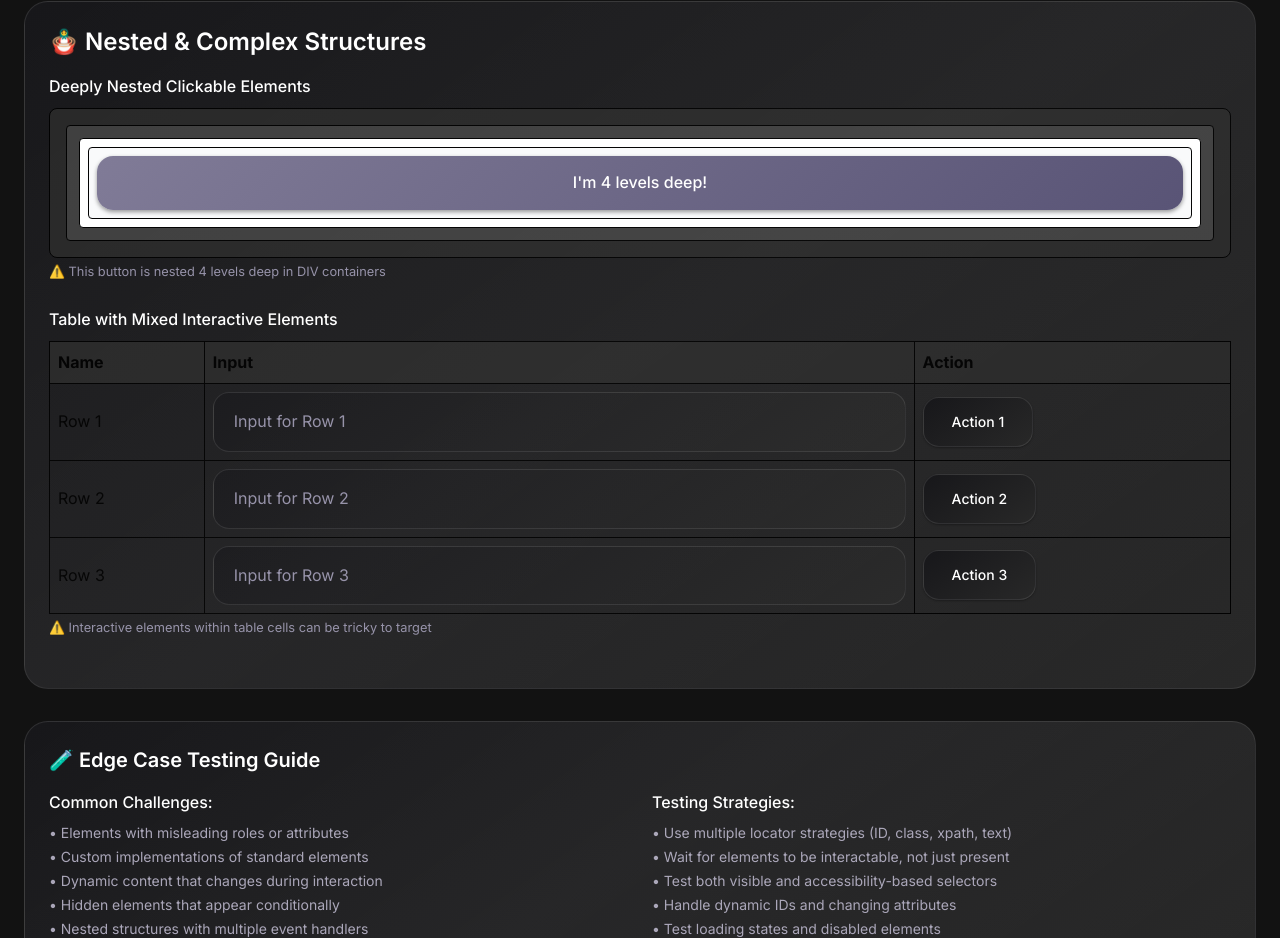
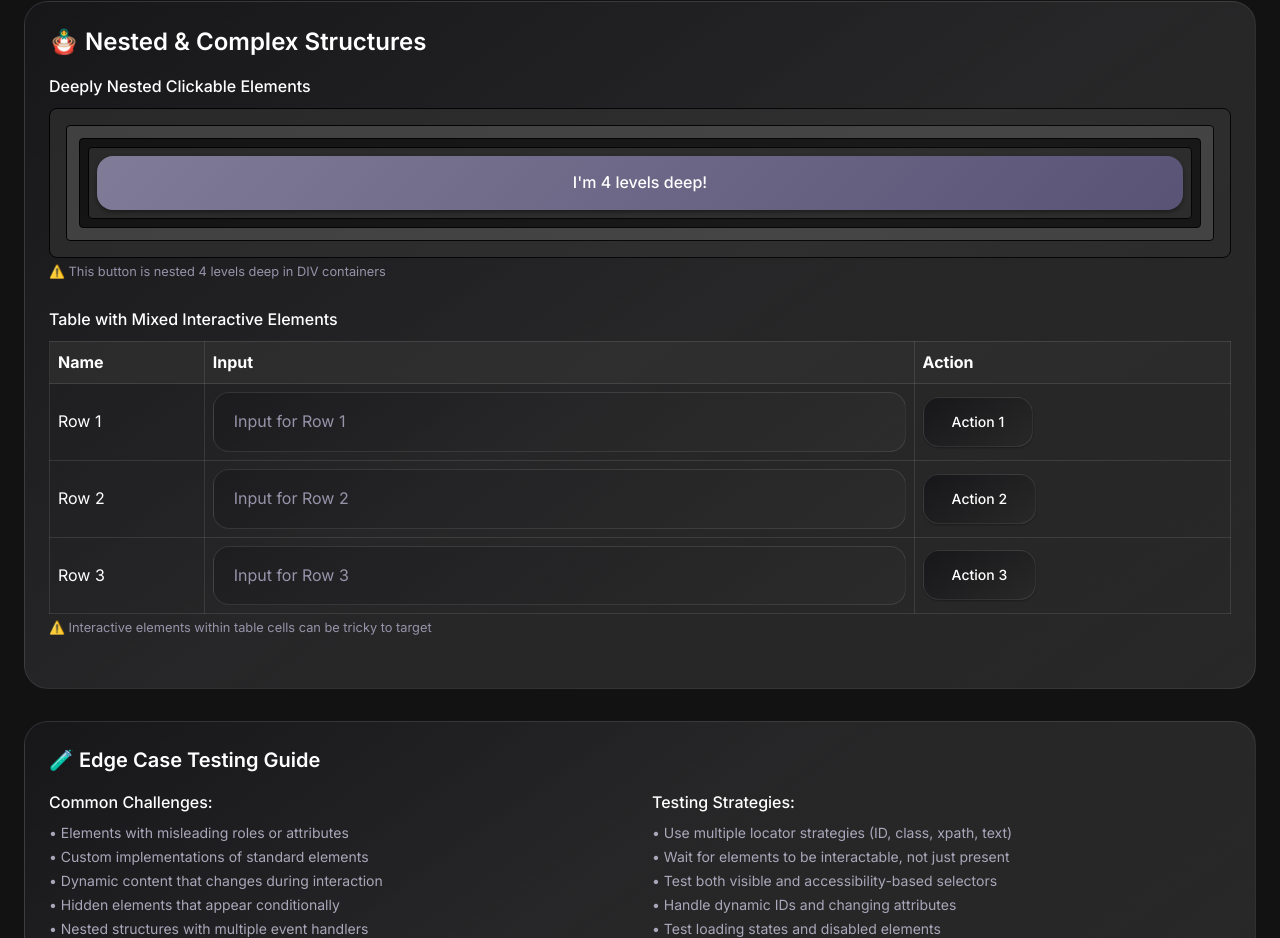
Before and after one commit to mskchaithanyaraj/test-for-automation, a React (Vite) app: page /edge-cases in a window 1280 px wide. Shown: the part 2183-3121 px from the top of the page. Built offline with nearby package versions, Linux system fonts and the light colour scheme.

Commit message:
fixed some issues

```diff
--- a/src/pages/EdgeCases.jsx
+++ b/src/pages/EdgeCases.jsx
@@ -116,7 +116,7 @@ const EdgeCases = () => {
           <div className="premium-form-group">
             <label className="premium-label">SPAN styled like an input</label>
             <span
-              className="premium-input w-full block p-3 border rounded-lg bg-white cursor-text"
+              className="premium-input w-full block p-3 border rounded-lg theme-bg-primary cursor-text"
               data-testid="fake-input-span"
               onClick={() => alert("This is not actually an input!")}
             >
@@ -161,7 +161,7 @@ const EdgeCases = () => {
                 </span>
               </div>
               {isDropdownOpen && (
-                <div className="absolute top-full left-0 right-0 mt-1 bg-white border rounded-lg shadow-lg z-10 theme-bg-primary">
+                <div className="absolute top-full left-0 right-0 mt-1 theme-bg-primary theme-border-primary border rounded-lg shadow-lg z-10">
                   {[
                     "Option 1",
                     "Option 2",
@@ -171,7 +171,7 @@ const EdgeCases = () => {
                   ].map((option) => (
                     <div
                       key={option}
-                      className="p-3 hover:bg-gray-100 cursor-pointer border-b last:border-b-0"
+                      className="p-3 hover:theme-bg-secondary cursor-pointer theme-border-primary border-b last:border-b-0 theme-text-primary"
                       onClick={() => {
                         setEdgeFormData((prev) => ({
                           ...prev,
@@ -375,8 +375,8 @@ const EdgeCases = () => {
             </label>
             <div className="border rounded-lg p-4 theme-bg-secondary">
               <div className="border rounded p-3 theme-bg-tertiary">
-                <div className="border rounded p-2 bg-white">
-                  <div className="border rounded p-2 bg-gray-50">
+                <div className="border rounded p-2 theme-bg-primary">
+                  <div className="border rounded p-2 theme-bg-secondary">
                     <button
                       className="premium-button premium-button-primary w-full"
                       data-testid="deeply-nested-button"
@@ -402,16 +402,24 @@ const EdgeCases = () => {
               <table className="w-full border-collapse border theme-border-primary">
                 <thead>
                   <tr className="theme-bg-secondary">
-                    <th className="border p-2 text-left">Name</th>
-                    <th className="border p-2 text-left">Input</th>
-                    <th className="border p-2 text-left">Action</th>
+                    <th className="border theme-border-primary p-2 text-left theme-text-primary">
+                      Name
+                    </th>
+                    <th className="border theme-border-primary p-2 text-left theme-text-primary">
+                      Input
+                    </th>
+                    <th className="border theme-border-primary p-2 text-left theme-text-primary">
+                      Action
+                    </th>
                   </tr>
                 </thead>
                 <tbody>
                   {["Row 1", "Row 2", "Row 3"].map((row, index) => (
                     <tr key={index}>
-                      <td className="border p-2">{row}</td>
-                      <td className="border p-2">
+                      <td className="border theme-border-primary p-2 theme-text-primary">
+                        {row}
+                      </td>
+                      <td className="border theme-border-primary p-2">
                         <input
                           type="text"
                           className="premium-input w-full"
@@ -419,7 +427,7 @@ const EdgeCases = () => {
                           data-testid={`table-input-${index}`}
                         />
                       </td>
-                      <td className="border p-2">
+                      <td className="border theme-border-primary p-2">
                         <button
                           className="premium-button premium-button-secondary text-sm"
                           data-testid={`table-button-${index}`}
```
